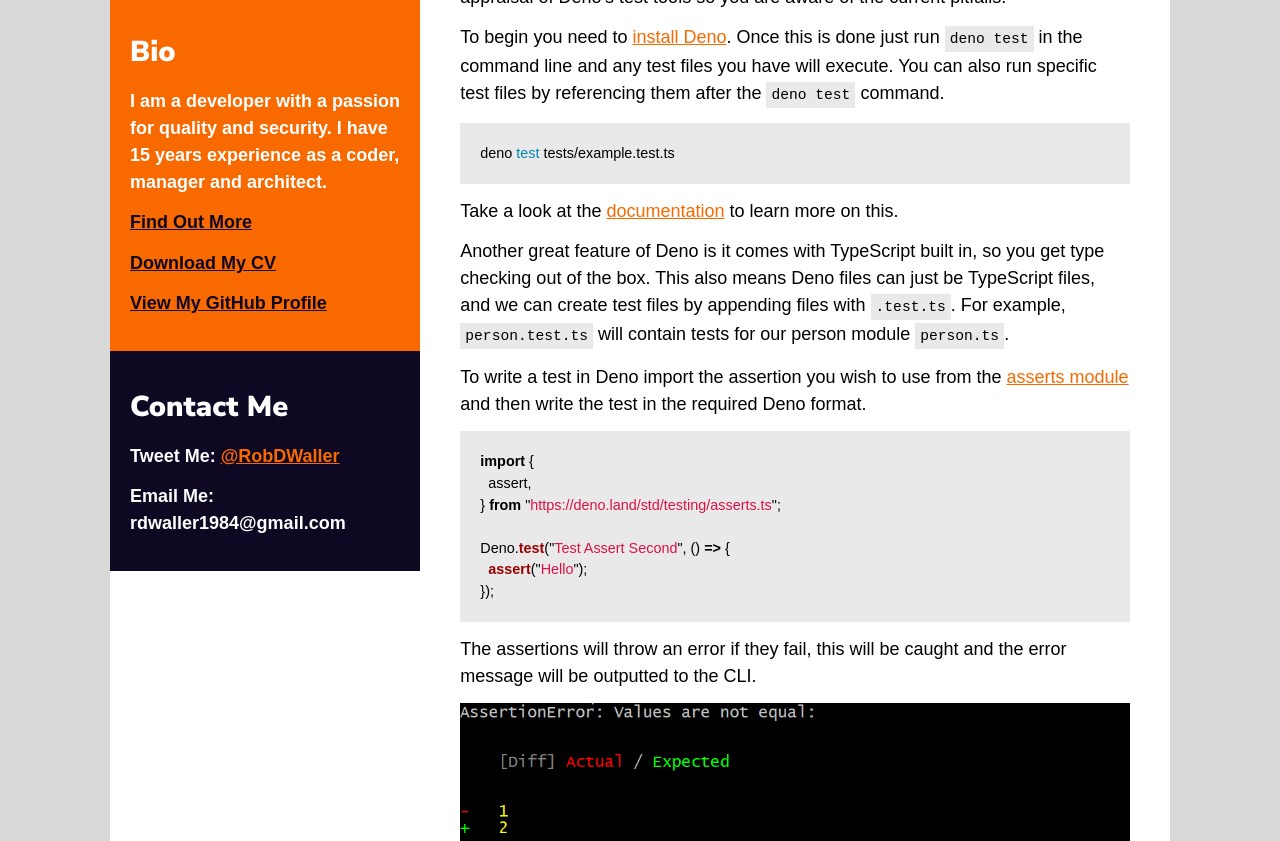
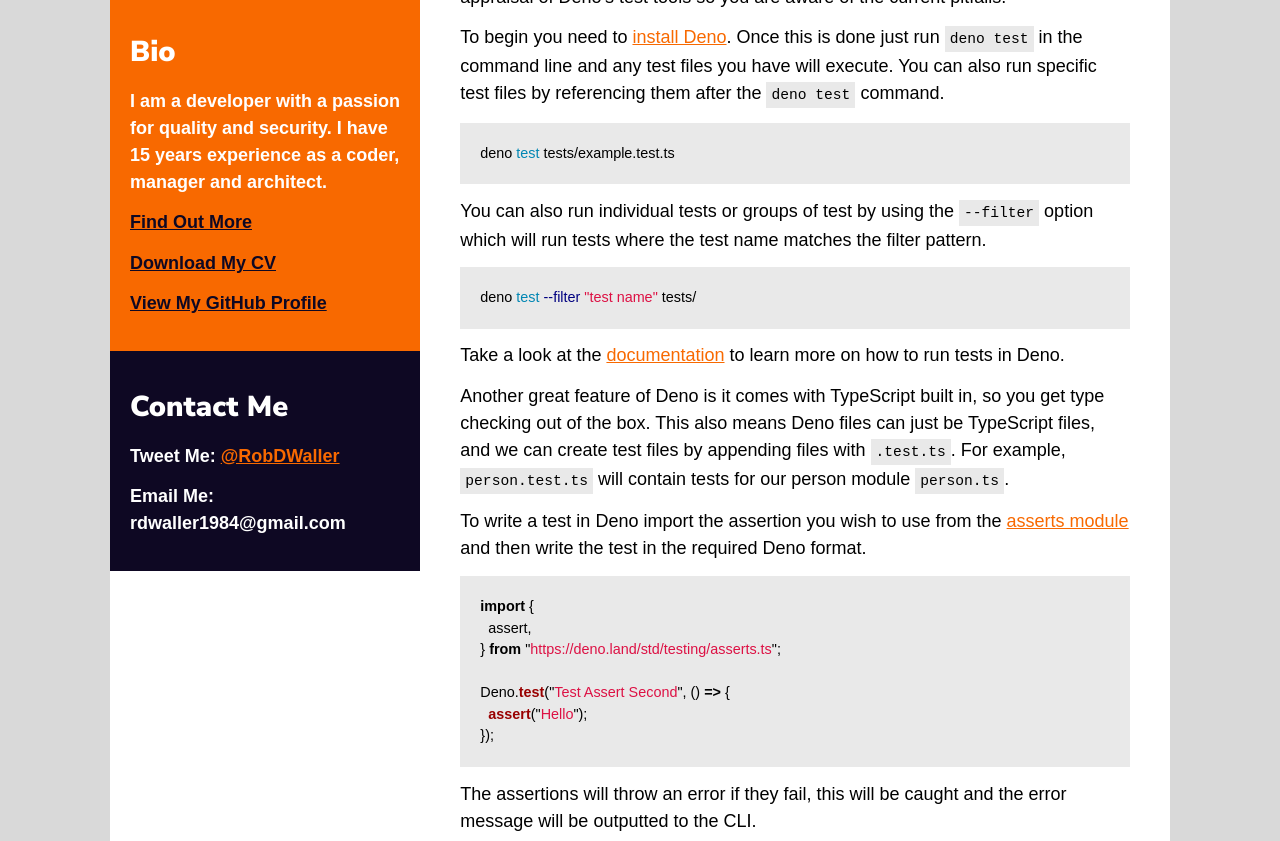
Before and after one commit to RobDWaller/robdwaller.github.io, a Jekyll site: the page built from _posts/2020-06-13-how-write-tests-deno.md, in a window 1280 px wide and 900 px high, scrolled down 373 px, cut to the strip 59-900 px from the top of the window. Built offline with Jekyll 4.4.1, drawn with Linux system fonts in a browser that asks for light colours; comment, search, counter and statistics services are not loaded; some of the changed text lies outside the part shown.

Commit message:
Added information on filtering tests in deno tests post.

````diff
--- a/_posts/2020-06-13-how-write-tests-deno.md
+++ b/_posts/2020-06-13-how-write-tests-deno.md
@@ -15,7 +15,13 @@
 deno test tests/example.test.ts
 ```
 
-Take a look at the [documentation](https://deno.land/manual/testing) to learn more on this.
+You can also run individual tests or groups of test by using the `--filter` option which will run tests where the test name matches the filter pattern.
+
+```sh
+deno test --filter "test name" tests/
+```
+
+Take a look at the [documentation](https://deno.land/manual/testing) to learn more on how to run tests in Deno.
 
 Another great feature of Deno is it comes with TypeScript built in, so you get type checking out of the box. This also means Deno files can just be TypeScript files, and we can create test files by appending files with `.test.ts`. For example, `person.test.ts` will contain tests for our person module `person.ts`.
 
````
Also changed, not shown: other parts of _posts/2020-06-13-how-write-tests-deno.md (+1 -1 lines).
